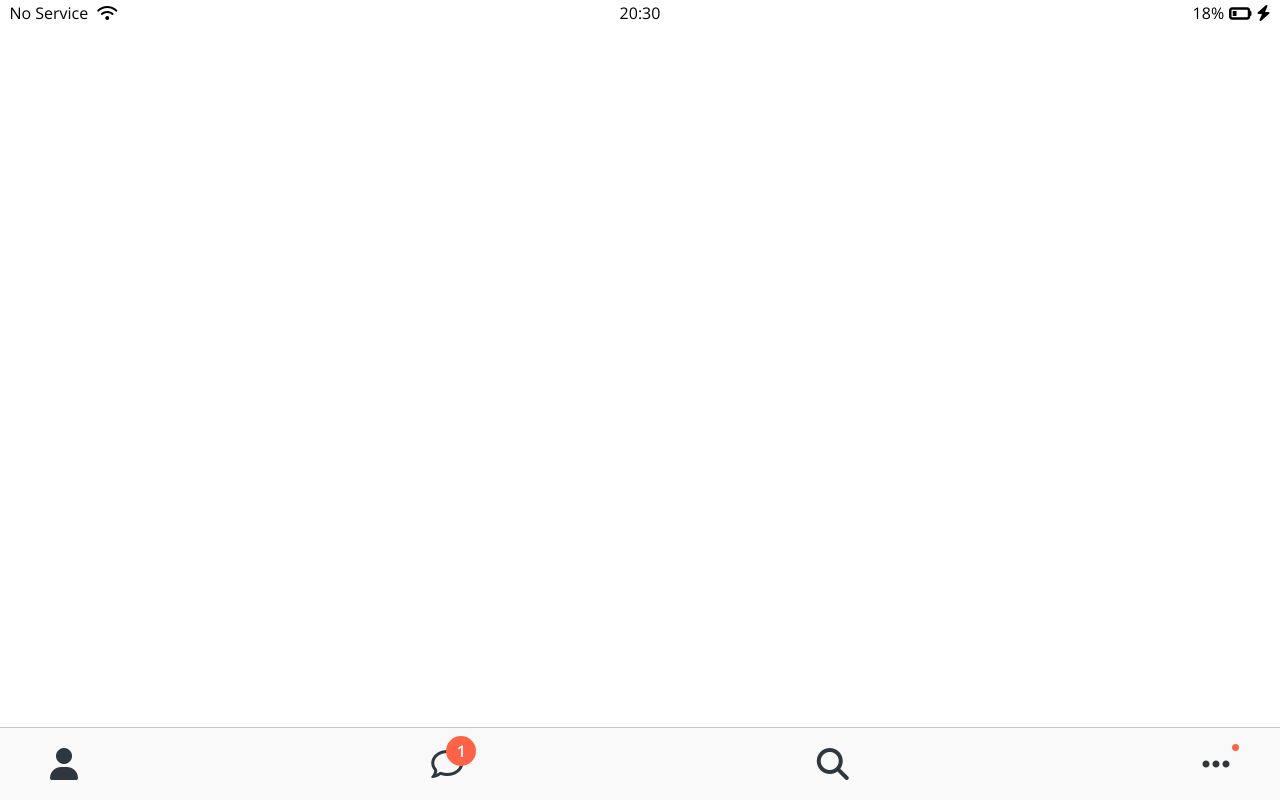
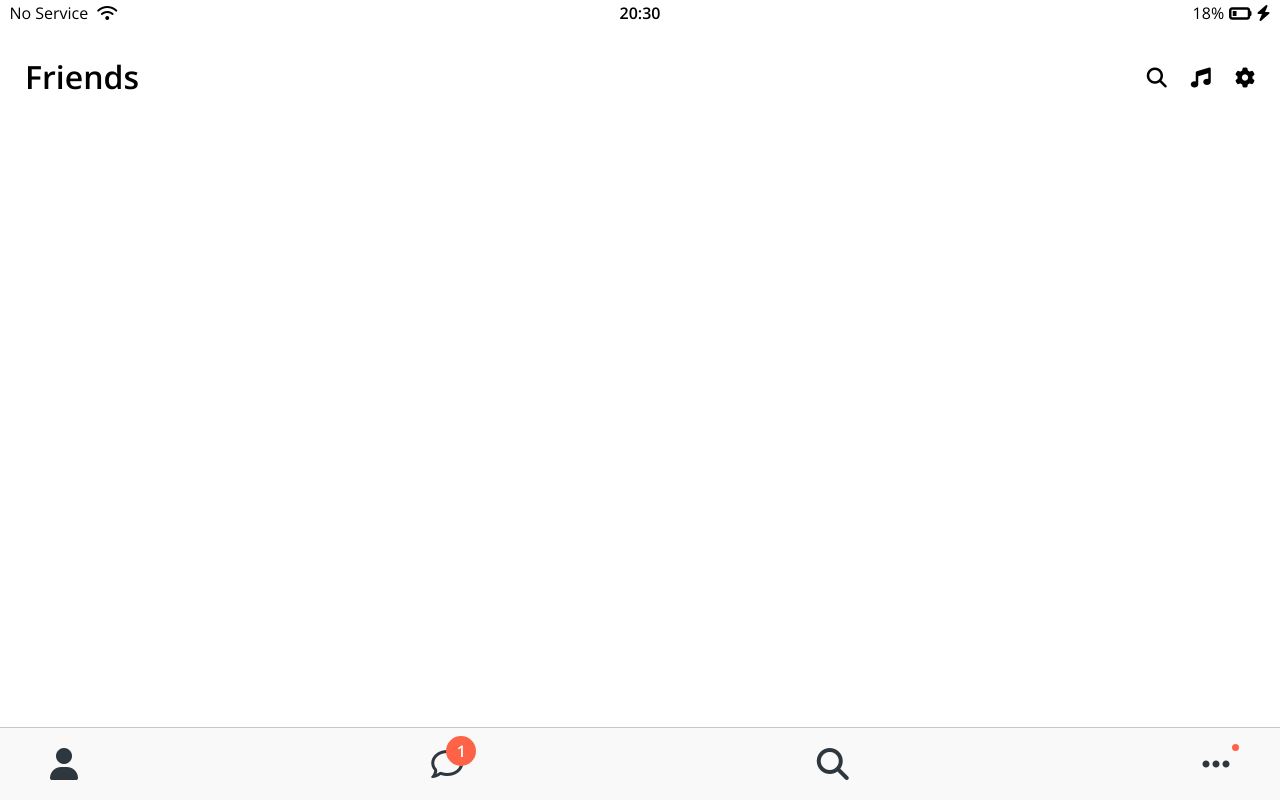
Before and after one commit to sladhe01/kokoa, a plain HTML site: page friends.html in a window 1280 px wide. Drawn offline with nearby package versions, Linux system fonts and the light colour scheme.

Commit message:
done screen-header

```diff
--- /dev/null
+++ b/css/components/screen-header.css
@@ -0,0 +1,16 @@
+.screen-header {
+  display: flex;
+  align-items: center;
+  justify-content: space-between;
+  padding: 25px;
+  position: fixed;
+  top: 36px;
+  width: 100%;
+}
+.screen-header__title {
+  font-size: 32px;
+  font-weight: 600;
+}
+.screen-header__icons span {
+  margin-left: 20px;
+}
--- a/css/components/status-bar.css
+++ b/css/components/status-bar.css
@@ -15,6 +15,7 @@
 .status-bar__column:nth-child(2) {
   display: flex;
   justify-content: center;
+  font-weight: 600;
 }
 .status-bar__column:last-child {
   display: flex;
--- a/css/styles.css
+++ b/css/styles.css
@@ -6,6 +6,7 @@
 /* Components */
 @import "components/status-bar.css";
 @import "components/nav-bar.css";
+@import "components/screen-header.css";
 
 /* Screens */
 @import "screens/login.css";
--- a/friends.html
+++ b/friends.html
@@ -22,6 +22,14 @@
       </div>
     </div>
 
+    <header class="screen-header">
+      <h1 class="screen-header__title">Friends</h1>
+      <div class="screen-header__icons">
+        <span><i class="fa-solid fa-magnifying-glass fa-lg"></i></span>
+        <span><i class="fa-solid fa-music fa-lg"></i></span>
+        <span><i class="fa-solid fa-gear fa-lg"></i></span>
+      </div>
+    </header>
     <nav class="nav">
       <ul class="nav__list">
         <li class="nav__btn">
@@ -33,7 +41,7 @@
           ></a>
         </li>
         <li class="nav__btn">
-          <a class="nav__link" href="#"><i class="fa-solid fa-magnifying-glass fa-2x"></i></a>
+          <a class="nav__link" href="#"> <i class="fa-solid fa-magnifying-glass fa-2x"></i></a>
         </li>
         <li class="nav__btn">
           <a class="nav__link" href="#">
```
